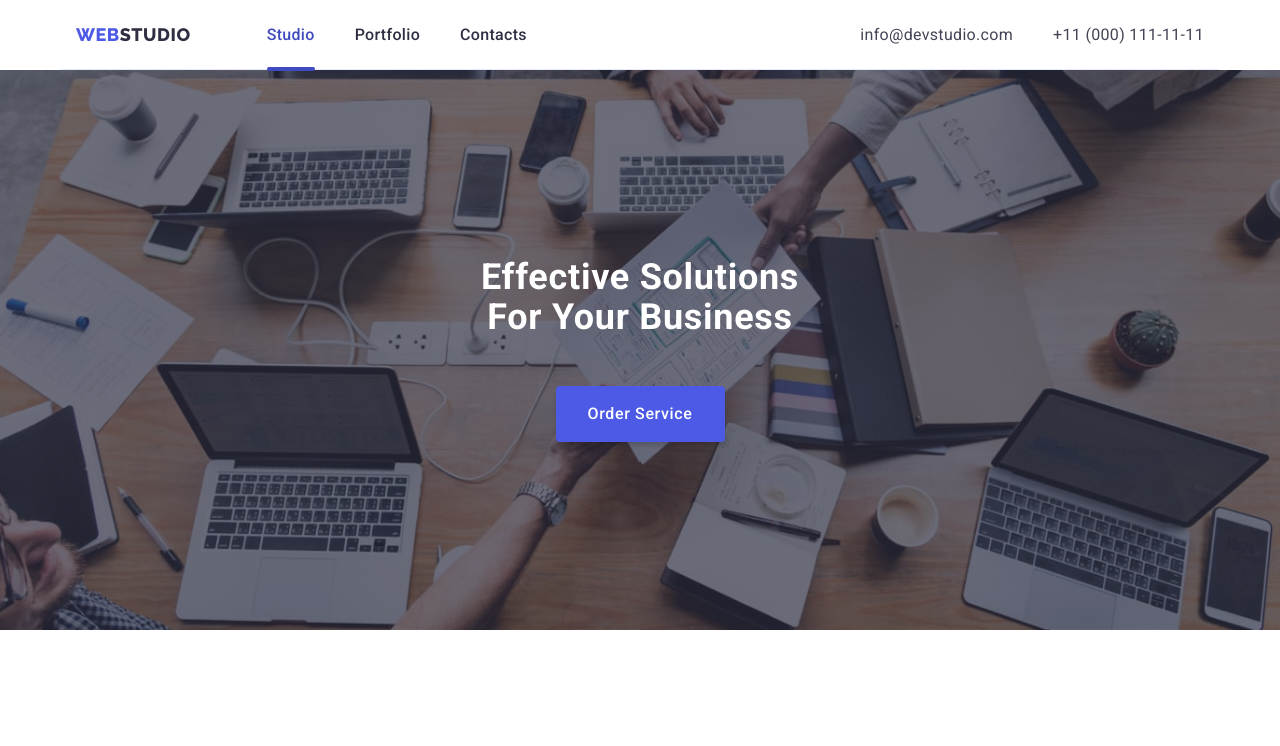
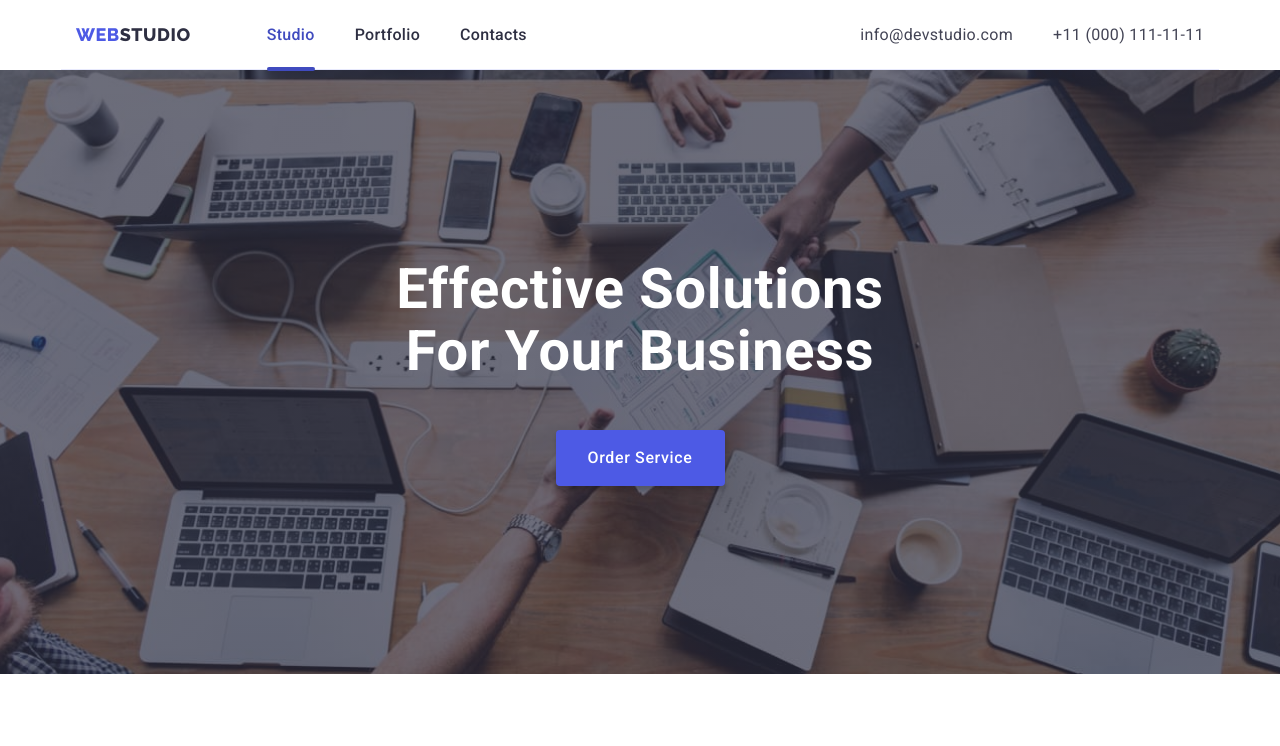
Before and after one commit to TorYev/goit-markup-hw-06, a plain HTML site: page index.html in a window 1280 px wide. Shown: the top 746 px of the page. Drawn offline with nearby package versions, Linux system fonts and the light colour scheme.

Commit message:
Update media.css

```diff
--- a/css/media.css
+++ b/css/media.css
@@ -19,6 +19,8 @@
     max-width: 768px;
   }
   .header-top {
+    font-size: 56px;
+    max-width: 496px;
   }
   .modal {
     padding: 72px 24px 16px 24px;
```
